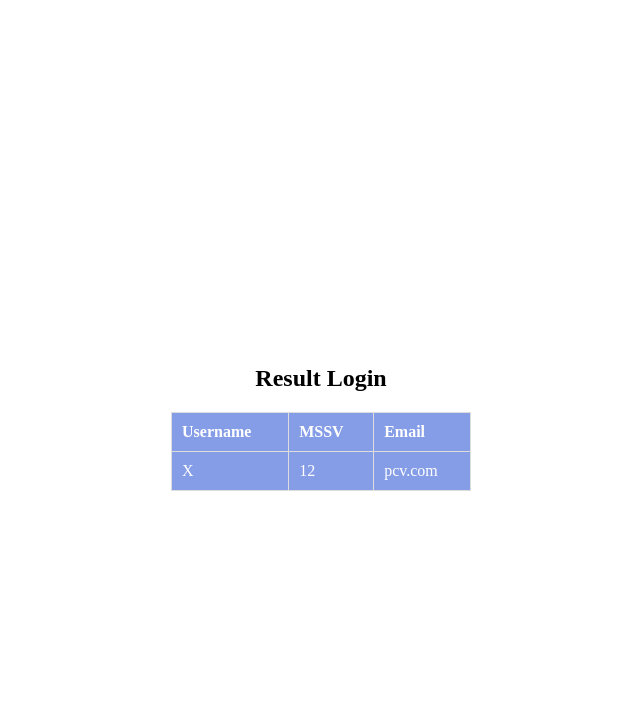
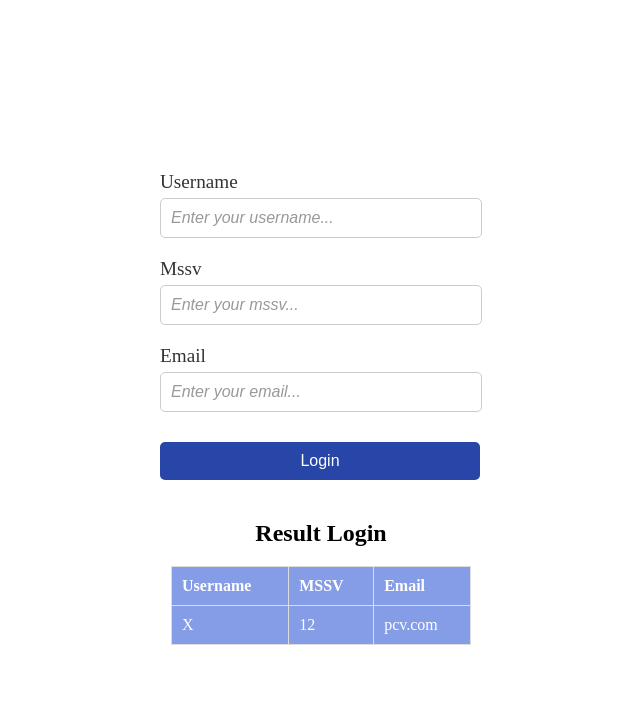
Before and after one commit to Vinhdev04/PHP, a PHP site: page /index.html in a window 1280 px wide. Shown: the top 720 px of the page, without its empty margins (319-959 px from the left). Run offline with PHP 8.4, Linux system fonts and the light colour scheme.

Commit message:
Buổi 03  - Validate form with js & php

```diff
--- a/LAB02/index.html
+++ b/LAB02/index.html
@@ -10,6 +10,24 @@
 
 <body>
 
+    <form action="index.php" method="post" id="form-login">
+        <div class="form-group">
+            <label for="name">Username</label>
+            <input type="text" name="username" id="name" placeholder="Enter your username..." autocomplete="true">
+            <span class="error" id="error-name"></span>
+        </div>
+        <div class="form-group">
+            <label for="mssv">Mssv</label>
+            <input type="text" name="mssv" autocomplete="true" id="mssv" placeholder="Enter your mssv...">
+            <span class="error" id="error-mssv"></span>
+        </div>
+        <div class="form-group">
+            <label for="EMAIL">Email</label>
+            <input type="email" name="email" autocomplete="true" id="EMAIL" placeholder="Enter your email...">
+            <span class="error" id="error-email"></span>
+        </div>
+        <input type="submit" name="login" value="Login" onclick="validate()">
+    </form>
     <div class="result">
         <h2>Result Login</h2>
         <table>
@@ -30,5 +48,6 @@
         </table>
     </div>
 </body>
+<script src="validate.js"></script>
 
 </html>
--- a/LAB02/style.css
+++ b/LAB02/style.css
@@ -86,3 +86,8 @@ th {
     align-items: center;
     margin-top: 20px;
 }
+
+.error {
+    color: red;
+    font-size: 0.9rem;
+}
--- /dev/null
+++ b/LAB02/validate.js
@@ -0,0 +1,73 @@
+document.addEventListener("DOMContentLoaded", () => {
+    const form = document.getElementById("form-login");
+
+    form.addEventListener("submit", (e) => {
+        e.preventDefault(); // Ngăn submit mặc định
+
+        const name = document.getElementById("name");
+        const mssv = document.getElementById("mssv");
+        const email = document.getElementById("email");
+
+        // Tạo đối tượng lỗi để lưu thông báo lỗi
+        const errors = {
+            name: "",
+            mssv: "",
+            email: ""
+        };
+
+        // Reset lỗi cũ
+        document.getElementById("error-name").innerText = "";
+        document.getElementById("error-mssv").innerText = "";
+        document.getElementById("error-email").innerText = "";
+
+        // Validate từng trường
+        if (name.value.trim() === "") {
+            errors.name = "Tên không được để trống!";
+        }
+
+        if (mssv.value.trim() === "") {
+            errors.mssv = "MSSV không được để trống!";
+        }
+
+        if (email.value.trim() === "") {
+            errors.email = "Email không được để trống!";
+        } else {
+            const emailRegex = /^[^\s@]+@[^\s@]+\.[^\s@]+$/;
+            if (!emailRegex.test(email.value)) {
+                errors.email = "Email không hợp lệ!";
+            }
+        }
+
+        // Kiểm tra và hiển thị lỗi
+        let hasError = false; // Tránh focus bị đè bởi nhiều trường lỗi.
+
+        if (errors.name) {
+            document.getElementById("error-name").innerText = errors.name;
+            if (!hasError) {
+                name.focus();
+                hasError = true;
+            }
+        }
+
+        if (errors.mssv) {
+            document.getElementById("error-mssv").innerText = errors.mssv;
+            if (!hasError) {
+                mssv.focus();
+                hasError = true;
+            }
+        }
+
+        if (errors.email) {
+            document.getElementById("error-email").innerText = errors.email;
+            if (!hasError) {
+                email.focus();
+                hasError = true;
+            }
+        }
+
+        // Nếu không có lỗi thì submit
+        if (!hasError) {
+            form.submit();
+        }
+    });
+});
```
Also changed, not shown: LAB02/index.php (+18 -11 lines).
